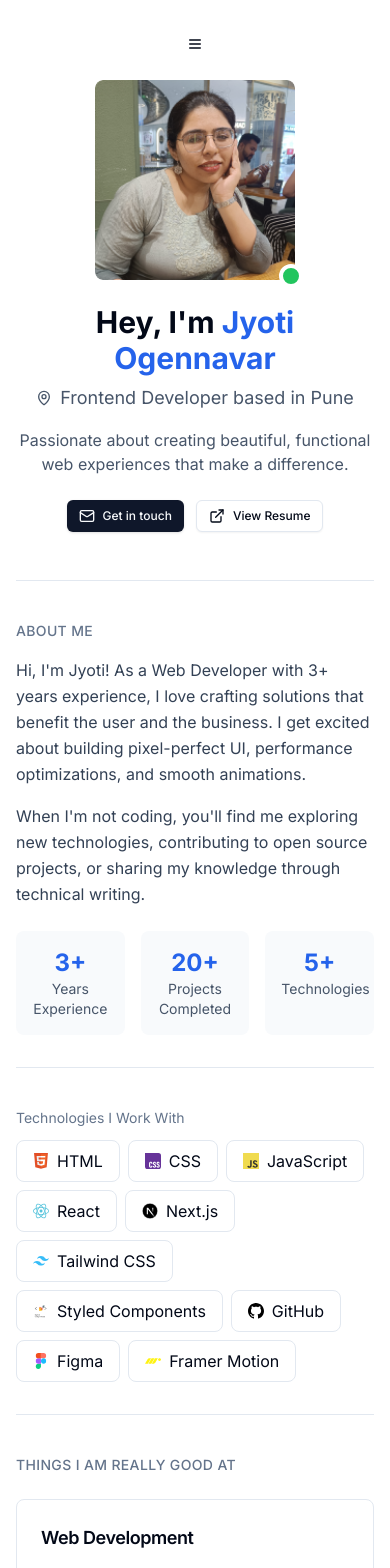
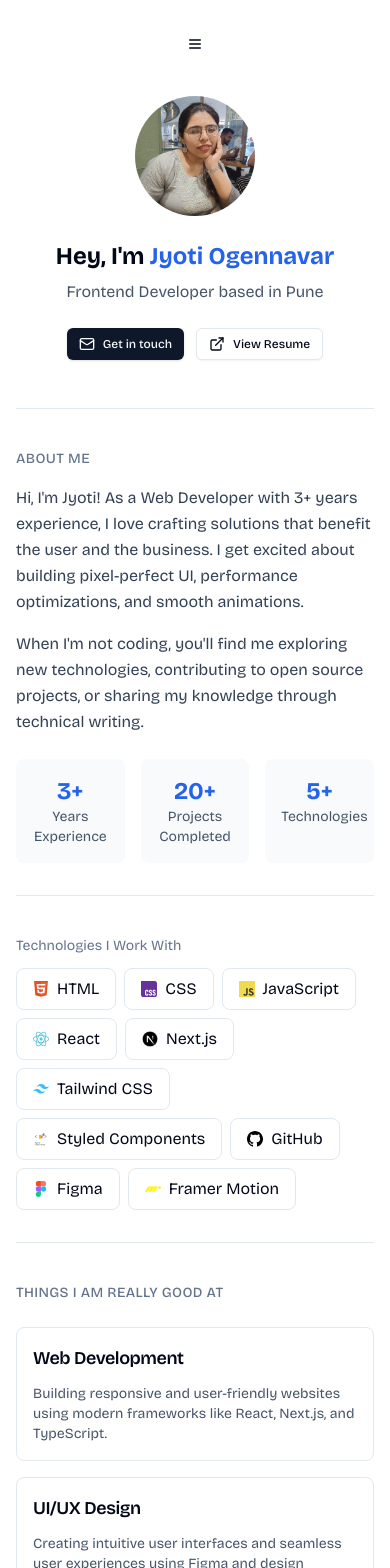
Before and after one commit to jyotiogennavar/portfolio, a Next.js app: page / in a window 390 px wide. Shown: the top 1568 px of the page. Built offline with nearby package versions, Linux system fonts and the light colour scheme.

Commit message:
feat: update font to Bricolage Grotesque, enhance layout responsiveness, and add footer component

```diff
--- a/src/app/globals.css
+++ b/src/app/globals.css
@@ -11,10 +11,12 @@
 
 @layer base {
   body {
-    font-family: var(--font-inter), sans-serif;
+    font-family: var(--font-bricolage-grotesque), sans-serif;
   }
 
   :root {
+    --font-bricolage-grotesque: "Bricolage Grotesque", sans-serif;
+
     --background: 0 0% 100%;
 
     --foreground: 222.2 84% 4.9%;
--- a/src/app/layout.tsx
+++ b/src/app/layout.tsx
@@ -1,9 +1,10 @@
 import type { Metadata } from "next";
-import { Inter } from "next/font/google";
+
+import { Bricolage_Grotesque } from "next/font/google";
 import "./globals.css";
 
-const inter = Inter({
-  variable: "--font-inter",
+const bricolage = Bricolage_Grotesque({
+  variable: "--font-bricolage",
   subsets: ["latin"],
 });
 
@@ -19,7 +20,7 @@ export default function RootLayout({
 }>) {
   return (
     <html lang="en">
-      <body className={`${inter.variable} antialiased`}>{children}</body>
+      <body className={`${bricolage.variable} antialiased`}>{children}</body>
     </html>
   );
 }
--- a/src/app/page.tsx
+++ b/src/app/page.tsx
@@ -6,7 +6,8 @@ import TechStack from "@/components/techstack"
 import { Card, CardDescription, CardTitle } from "@/components/ui/card"
 import { Button } from "@/components/ui/button"
 import { Badge } from "@/components/ui/badge"
-import { Mail, MapPin, Calendar, ExternalLink, Github, Linkedin, Twitter } from "lucide-react"
+import { Mail, Calendar, ExternalLink} from "lucide-react"
+import Footer from "@/components/footer"
 
 export default function Home() {
   return (
@@ -14,25 +15,21 @@ export default function Home() {
       <Navbar />
 
       {/* Hero Section - Improved responsiveness */}
-      <main className="mt-16 mb-12">
+      <main className="mt-20 mb-12">
         <div className="flex flex-col md:flex-row gap-6 md:gap-8 items-center md:items-start">
           <div className="flex-shrink-0">
             <div className="relative">
-              <Image src="/pic.png" alt="Jyoti Ogennavar" width={200} height={200} className="rounded-lg" />
-              <div className="absolute -bottom-2 -right-2 bg-green-500 w-6 h-6 rounded-full border-4 border-white"></div>
+              <Image src="/pic.png" alt="Jyoti Ogennavar" width={120} height={120} className="rounded-full" />
+
             </div>
           </div>
           <div className="flex flex-col justify-center text-center md:text-left">
-            <h1 className="text-3xl md:text-4xl font-bold">
+            <h1 className="text-2xl md:text-4xl font-bold">
               Hey, I&apos;m <span className="text-blue-600">Jyoti Ogennavar</span>
             </h1>
-            <h3 className="text-lg mt-2 text-slate-600 flex items-center justify-center md:justify-start gap-2">
-              <MapPin className="w-4 h-4" />
+            <h3 className="mt-2 text-slate-600 flex items-center justify-center md:justify-start md:text-lg gap-2">
               Frontend Developer based in Pune
             </h3>
-            <p className="mt-4 text-slate-600 max-w-md">
-              Passionate about creating beautiful, functional web experiences that make a difference.
-            </p>
             <div className="flex gap-3 mt-6 justify-center md:justify-start">
               <Button size="sm" className="gap-2">
                 <Mail className="w-4 h-4" />
@@ -94,20 +91,20 @@ export default function Home() {
       <section className="mt-10 mb-8">
         <h2 className="text-sm text-slate-500 uppercase tracking-wide font-medium">Things I Am Really Good At</h2>
         <div className="grid grid-cols-1 md:grid-cols-3 gap-4 mt-6">
-          <Card className="p-6 hover:bg-slate-50 transition-colors rounded-lg">
+          <Card className="p-4 rounded-lg leading-relaxed">
             <CardTitle className="text-lg">Web Development</CardTitle>
             <CardDescription className="mt-3 text-slate-600">
               Building responsive and user-friendly websites using modern frameworks like React, Next.js, and
               TypeScript.
             </CardDescription>
           </Card>
-          <Card className="p-6 hover:bg-slate-50 transition-colors rounded-lg">
+          <Card className="p-4 rounded-lg leading-relaxed">
             <CardTitle className="text-lg">UI/UX Design</CardTitle>
             <CardDescription className="mt-3 text-slate-600">
               Creating intuitive user interfaces and seamless user experiences using Figma and design systems.
             </CardDescription>
           </Card>
-          <Card className="p-6 hover:bg-slate-50 transition-colors rounded-lg">
+          <Card className="p-4 rounded-lg leading-relaxed">
             <CardTitle className="text-lg">Problem Solving</CardTitle>
             <CardDescription className="mt-3 text-slate-600">
               Tackling complex challenges with clean, efficient code and algorithmic thinking.
@@ -214,27 +211,7 @@ export default function Home() {
       </section>
 
       <Separator />
-
-      {/* Footer - Enhanced */}
-      <footer className="mt-10 mb-8">
-        <div className="flex flex-col sm:flex-row items-center justify-between gap-4">
-          <p className="text-slate-600 text-sm">© 2024 Jyoti Ogennavar. All rights reserved.</p>
-          <div className="flex gap-4">
-            <Button variant="ghost" size="sm" className="gap-2">
-              <Github className="w-4 h-4" />
-              GitHub
-            </Button>
-            <Button variant="ghost" size="sm" className="gap-2">
-              <Linkedin className="w-4 h-4" />
-              LinkedIn
-            </Button>
-            <Button variant="ghost" size="sm" className="gap-2">
-              <Twitter className="w-4 h-4" />
-              Twitter
-            </Button>
-          </div>
-        </div>
-      </footer>
+      <Footer />
     </div>
   )
 }
--- a/src/components/footer.tsx
+++ b/src/components/footer.tsx
@@ -0,0 +1,30 @@
+import { Github, Linkedin, Twitter } from "lucide-react"
+import { Button } from "@/components/ui/button"
+
+
+const Footer = () => {
+  return (
+    <footer className="mt-10 mb-8">
+        <div className="flex flex-col sm:flex-row items-center justify-between gap-4">
+            <p className="text-slate-600 text-sm">
+            © {new Date().getFullYear()} Jyoti Ogennavar. All rights reserved.
+            </p>
+          <div className="flex gap-4">
+            <Button variant="ghost" size="sm" className="gap-2">
+              <Github className="w-4 h-4" />
+              GitHub
+            </Button>
+            <Button variant="ghost" size="sm" className="gap-2">
+              <Linkedin className="w-4 h-4" />
+              LinkedIn
+            </Button>
+            <Button variant="ghost" size="sm" className="gap-2">
+              <Twitter className="w-4 h-4" />
+              Twitter
+            </Button>
+          </div>
+        </div>
+      </footer>
+  )
+}
+export default Footer
--- a/src/components/navbar.tsx
+++ b/src/components/navbar.tsx
@@ -2,7 +2,7 @@
 
 import { useState, useEffect } from "react"
 import { Button } from "@/components/ui/button"
-import { Menu, X, Home, User, Briefcase, PenTool, Mail } from "lucide-react"
+import { Menu, X, Briefcase, PenTool, Mail } from "lucide-react"
 
 export const Navbar = () => {
   const [isOpen, setIsOpen] = useState(false)
@@ -27,8 +27,7 @@ export const Navbar = () => {
   }, [lastScrollY])
 
   const navItems = [
-    { name: "Home", href: "#", icon: Home },
-    { name: "About", href: "#about", icon: User },
+
     { name: "Projects", href: "#projects", icon: Briefcase },
     { name: "Writing", href: "#writing", icon: PenTool },
     { name: "Contact", href: "#contact", icon: Mail },
```
